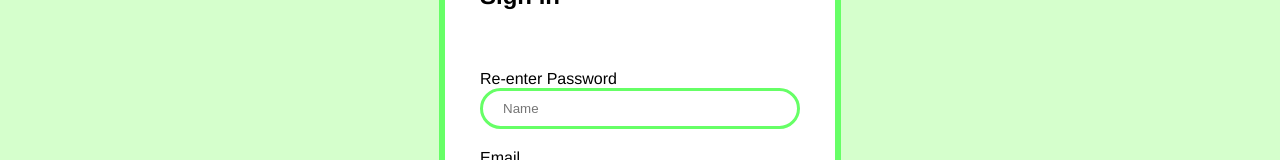
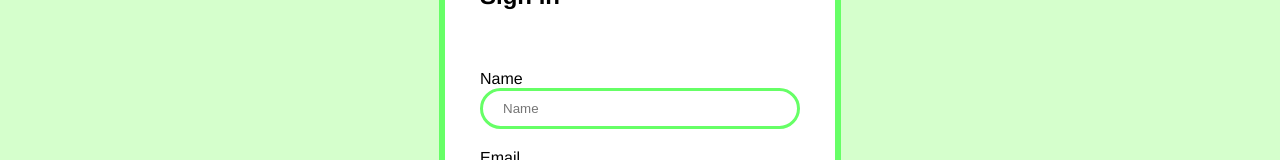
Before and after one commit to lhoogenraad/tudu-application, a React (Create React App) app in the folder frontend/: page /register in a window 1280 px wide. Shown: the part 290-450 px from the top of the page. Built offline with nearby package versions, Linux system fonts and the light colour scheme.

Commit message:
Fixed name label in registerscreen.js

```diff
--- a/frontend/src/screens/registerscreen.js
+++ b/frontend/src/screens/registerscreen.js
@@ -43,7 +43,7 @@
                         {error && <div>Invalid email or password</div>}
                     </li>
                     <li>
-                        <label htmlFor="name">Re-enter Password</label>
+                        <label htmlFor="name">Name</label>
                         <input
                         type="text"
                         className="name"
```
